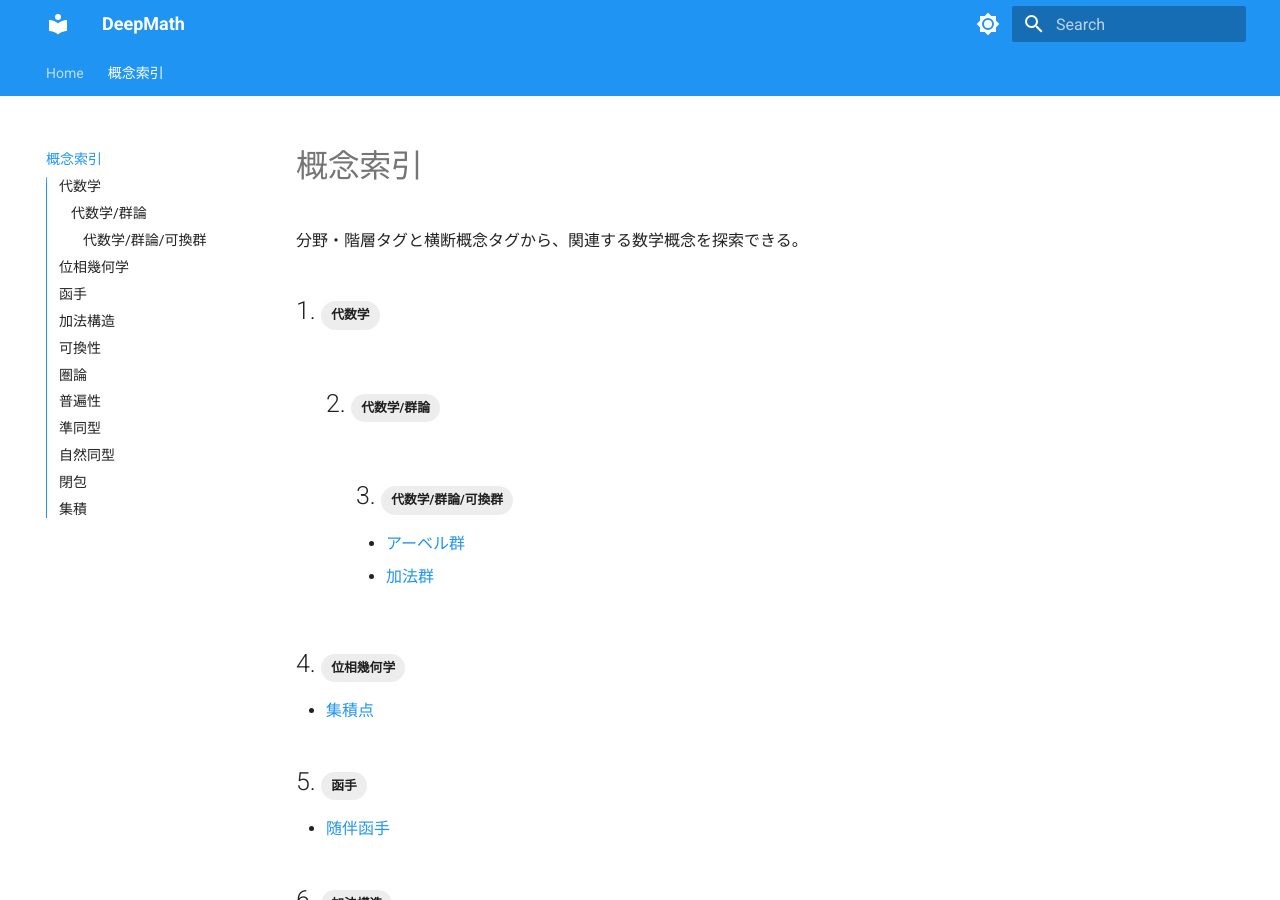
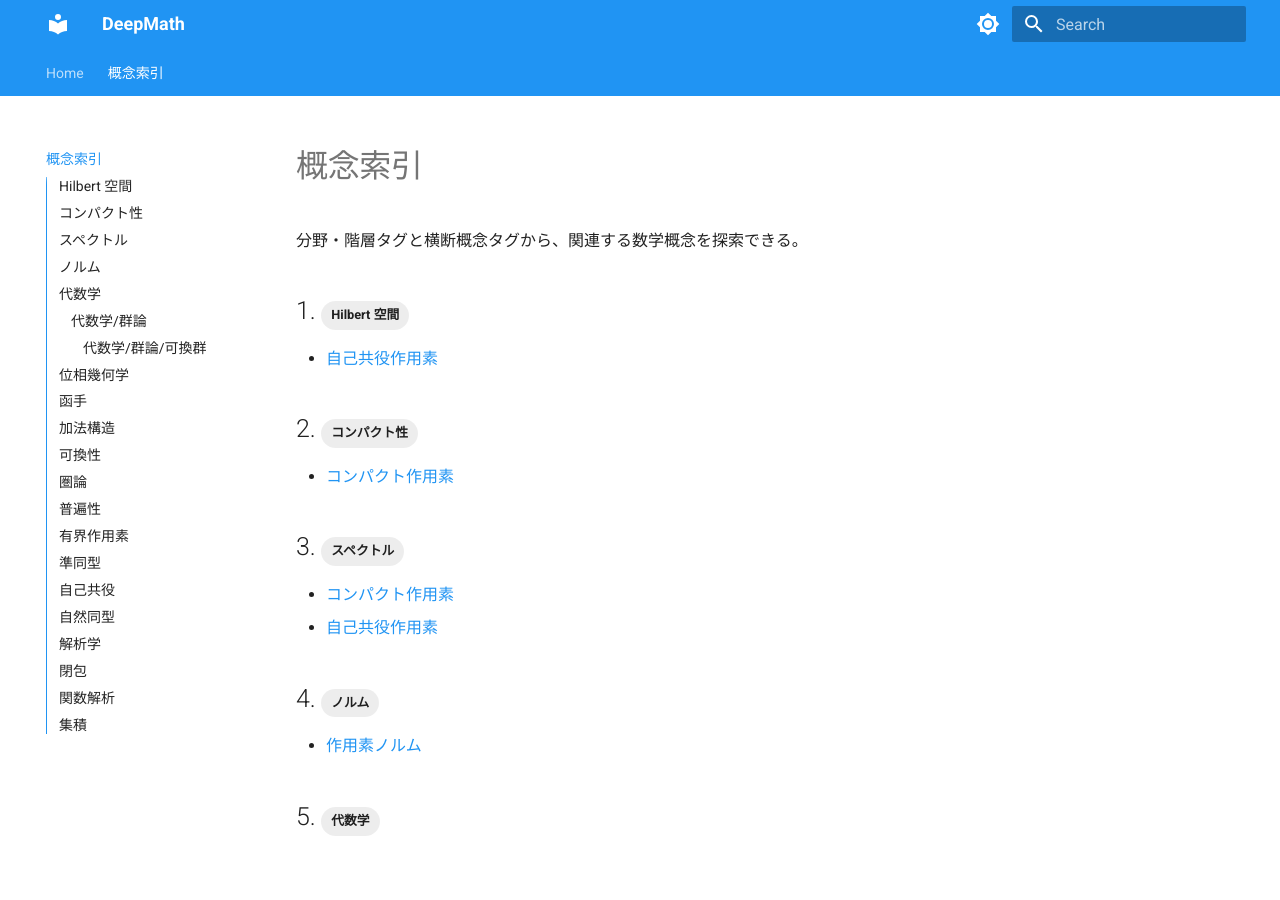
Before and after one commit to skrtk98/deepmath, an MkDocs documentation site: the page built from docs/tags.md, in a window 1280 px wide and 900 px high. Built offline with MkDocs 1.6.1 and Material for MkDocs 9.7.7, drawn with Linux system fonts in a browser that asks for light colours; some of the changed text lies outside the part shown.

Commit message:
Migrate operator theory notes

````diff
--- /dev/null
+++ b/docs/wiki/compact_operator.md
@@ -0,0 +1,27 @@
+---
+tags:
+  - 解析学
+  - 関数解析
+  - 有界作用素
+  - コンパクト性
+  - スペクトル
+---
+
+# コンパクト作用素
+
+コンパクト作用素は、有界集合を相対コンパクト集合へ送る有界線形作用素である。
+
+## 定義
+
+> [!definition] コンパクト作用素
+> ノルム空間 $`X,Y`$ の間の有界線形作用素 $`T\colon X\to Y`$ が **コンパクト** であるとは、$`X`$ の単位閉球 $`B_X`$ の像 $`T(B_X)`$ が $`Y`$ で相対コンパクトであることである。
+
+線形性により、これは任意の有界部分集合の像が相対コンパクトであることと同値である。
+
+## 性質
+
+有限階作用素はコンパクトである。
+$`Y`$ が Banach 空間であれば、$`\mathcal{B}(X,Y)`$ におけるコンパクト作用素全体は作用素ノルムについて閉部分空間となる。
+
+Hilbert 空間上のコンパクト自己共役作用素には、正規直交固有ベクトルによるスペクトル分解がある。
+この場合の精密な主張は [スペクトル定理](./spectral_theorem.md) を参照されたい。
--- /dev/null
+++ b/docs/wiki/operator_norm.md
@@ -0,0 +1,40 @@
+---
+tags:
+  - 解析学
+  - 関数解析
+  - 有界作用素
+  - ノルム
+---
+
+# 作用素ノルム
+
+作用素ノルムは、有界線形作用素の大きさを測るノルムである。
+
+## 定義
+
+> [!definition] 作用素ノルム
+> ノルム空間 $`X,Y`$ の間の有界線形作用素 $`T\colon X\to Y`$ に対し、**作用素ノルム**を
+>
+> ```math
+> \lVert T\rVert
+> =
+> \sup_{\lVert x\rVert\leq1}\lVert T x\rVert
+> ```
+>
+> と定める。
+
+この値は、$`\lVert Tx\rVert\leq C\lVert x\rVert`$ を満たす定数 $`C`$ の下限に一致する。
+
+## 性質
+
+すべての $`x\in X`$ について $`\lVert Tx\rVert\leq\lVert T\rVert\lVert x\rVert`$ が成り立つ。
+また、合成可能な有界線形作用素 $`T,S`$ に対して
+
+```math
+\lVert S\circ T\rVert\leq\lVert S\rVert\lVert T\rVert
+```
+
+が成り立つ。
+
+$`Y`$ が Banach 空間であれば、有界線形作用素全体の空間 $`\mathcal{B}(X,Y)`$ は作用素ノルムに関して Banach 空間となる。
+有界性については [有界作用素](./bounded_operator.md) を参照されたい。
--- /dev/null
+++ b/docs/wiki/self_adjoint_operator.md
@@ -0,0 +1,26 @@
+---
+tags:
+  - 解析学
+  - 関数解析
+  - Hilbert 空間
+  - 自己共役
+  - スペクトル
+---
+
+# 自己共役作用素
+
+自己共役作用素は、Hilbert 空間の内積に関する随伴が自分自身に一致する作用素である。
+
+## 定義
+
+> [!definition] 自己共役作用素
+> Hilbert 空間 $`H`$ 上の稠密定義作用素 $`A`$ が **自己共役** であるとは、随伴作用素 $`A^*`$ が定義され、定義域も含めて $`A=A^*`$ が成り立つことである。
+
+有界作用素の場合は、$`\langle Ax,y\rangle=\langle x,Ay\rangle`$ がすべての $`x,y\in H`$ について成り立つことと同値である。
+
+## 性質
+
+有界自己共役作用素のスペクトルは実数に含まれる。
+特にコンパクト自己共役作用素にはスペクトル定理が適用され、非零のスペクトルは固有値として現れる。
+
+Hilbert 空間については [Hilbert 空間](./hilbert_space.md) を、スペクトル分解については [スペクトル定理](./spectral_theorem.md) を参照されたい。
````
Also changed, not shown: MIGRATION_AUDIT.md (+3 -0 lines).
